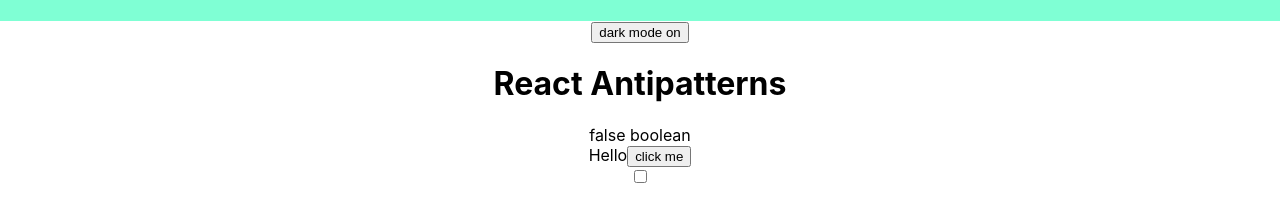
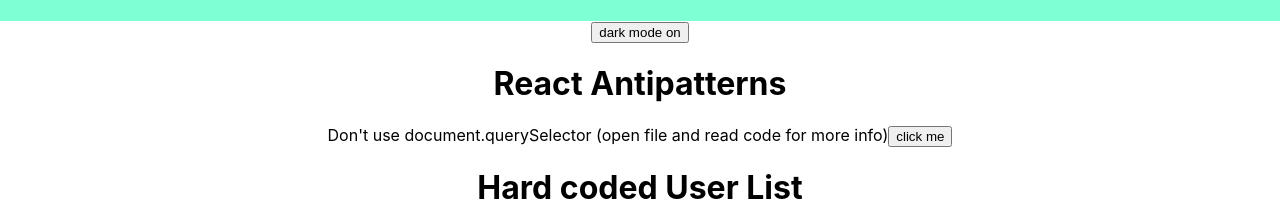
Before and after one commit to radudotat/react-components-props-state-jan-2022, a React (Create React App) app: page / in a window 1280 px wide. Shown: the part 1488-1700 px from the top of the page. Built offline with nearby package versions, Linux system fonts and the light colour scheme; no server answers.

Commit message:
Move checkbox example into a new file

```diff
--- a/src/ReactAntipatterns.js
+++ b/src/ReactAntipatterns.js
@@ -1,14 +1,8 @@
-import { useState } from 'react';
-
 export default function ReactAntipatterns() {
-  // 1. set State variable that control the input
-  const [isChecked, setIsChecked] = useState(false);
-
   return (
     <div>
-      {JSON.stringify(isChecked)} {typeof isChecked}
       <div>
-        Hello
+        Don't use document.querySelector (open file and read code for more info)
         <button
           onClick={() => {
             // BIG NO NO PLEASE USE STATE (useState hook)
@@ -19,13 +13,6 @@
           click me
         </button>
       </div>
-      <form onSubmit={(e) => e.preventDefault()}>
-        <input
-          type="checkbox"
-          checked={isChecked}
-          onChange={(e) => setIsChecked(e.currentTarget.checked)}
-        />
-      </form>
     </div>
   );
 }
```
Also changed, not shown: src/CheckBoxControlledComponentExample.js (added, +21 -0 lines).
